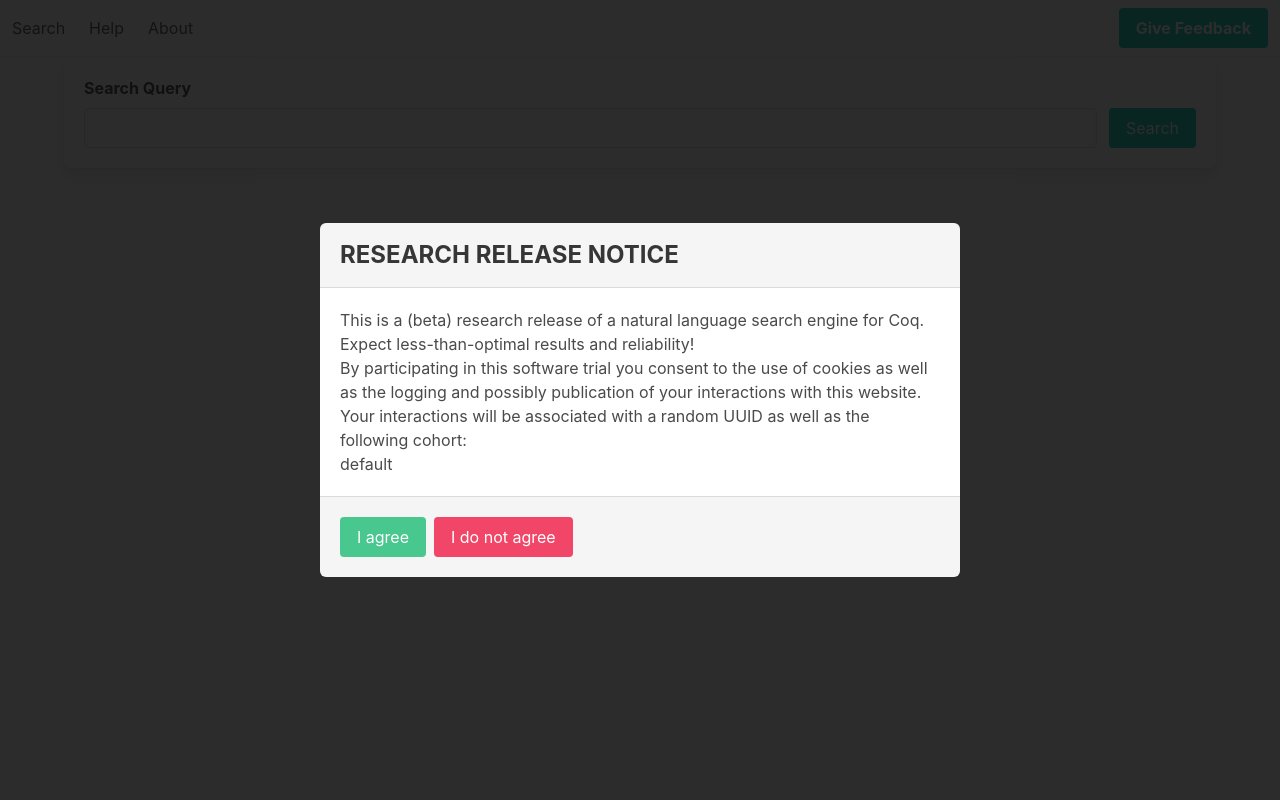
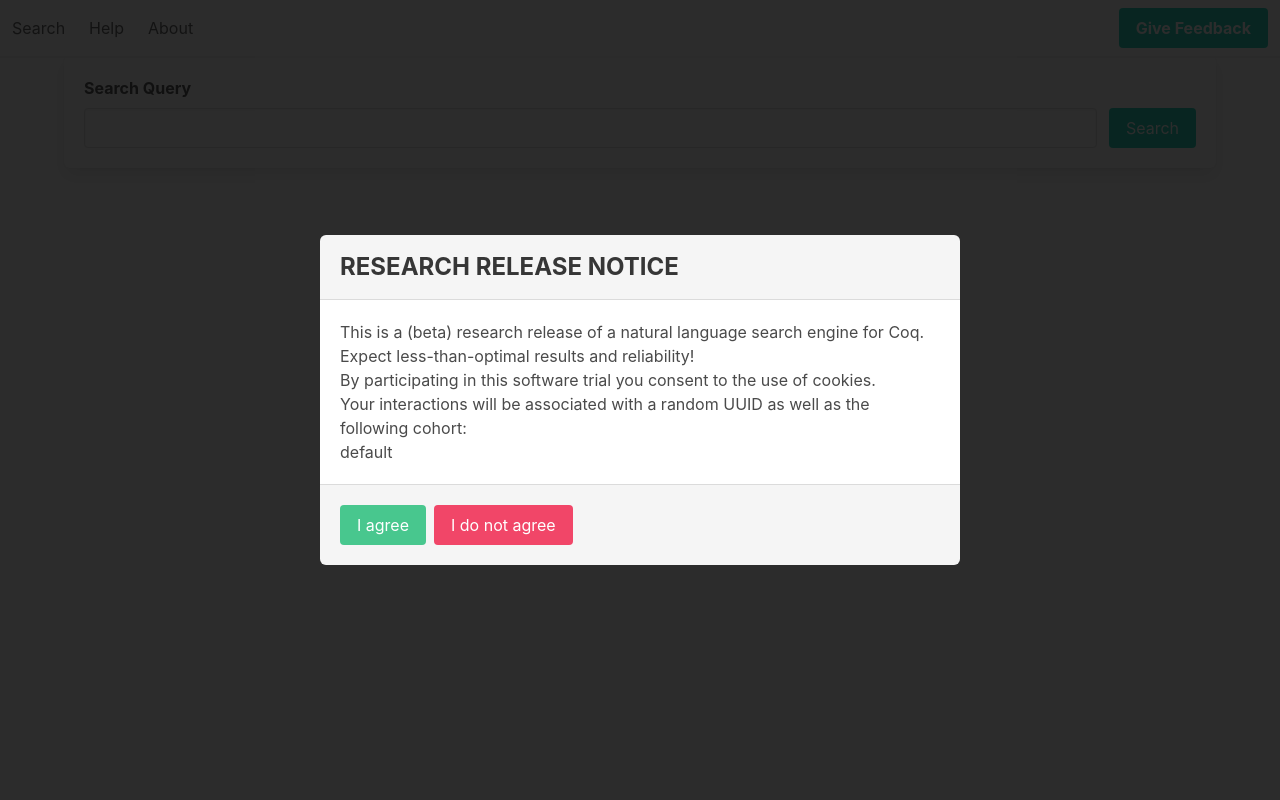
Before and after one commit to tom-p-reichel/proofdb-webui, a FastAPI app: page / in a window 1280 px wide. Run offline with FastAPI, Linux system fonts and the light colour scheme; parts of the project's set-up code (start-up, migrations or seed data) failed here and were passed over.

Commit message:
remove allowlist

```diff
--- a/main.py
+++ b/main.py
@@ -277,8 +277,6 @@ filter_pattern = re.compile(r"([^\s]+):([^\"\s]+|\"[^\"]+?\")")
 filter_pattern_noncapture = re.compile(r"(?:[^\s]+):(?:[^\"\s]+|\"[^\"]+?\")")
 @app.post("/api/search")
 async def search(uuid: cookiestr, cohort: cookiestr, query : Annotated[str,Body(...)], bg: BackgroundTasks):
-    if cohort not in ["labgroup","localdebug"]:
-        return JSONResponse(dict(info="You do not have a valid cohort. This software is only being demonstrated to a beta group. If you are in one of these groups, please revisit this page using the link I sent you-- apparently your cookie expired?"))
     if len(query)>600:
         await log(uuid,cohort,"error","too long query")
         return JSONResponse(dict(info="Your search query was too long to process."))
--- a/templates/index.html
+++ b/templates/index.html
@@ -249,7 +249,7 @@
 				</header>
 				<section class="modal-card-body">
 					<p>This is a (beta) research release of a natural language search engine for Coq.<br> Expect less-than-optimal results and reliability!<br>
-					By participating in this software trial you consent to the use of cookies as well as the logging and possibly publication of your interactions with this website.<br>
+					By participating in this software trial you consent to the use of cookies.<br>
 					Your interactions will be associated with a random UUID as well as the following cohort: <p id="cohortLabel">(hold on a second...)</p></p>
 
 				</section>
```
